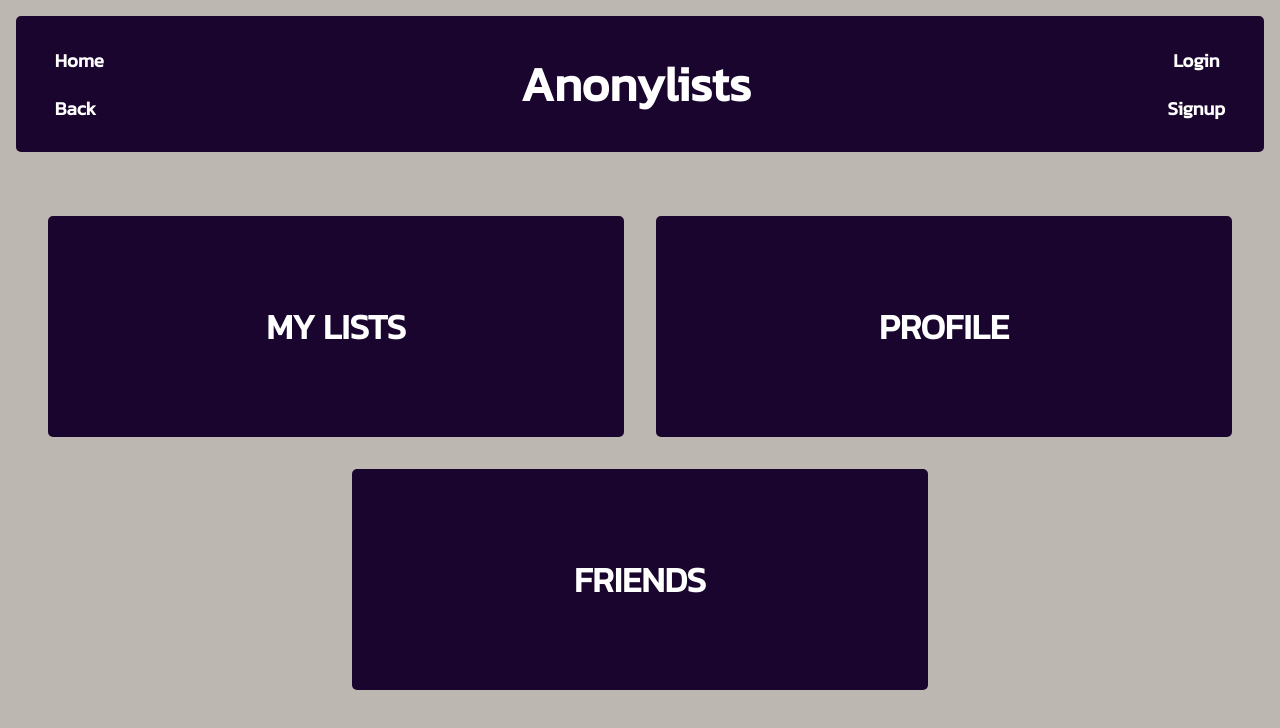
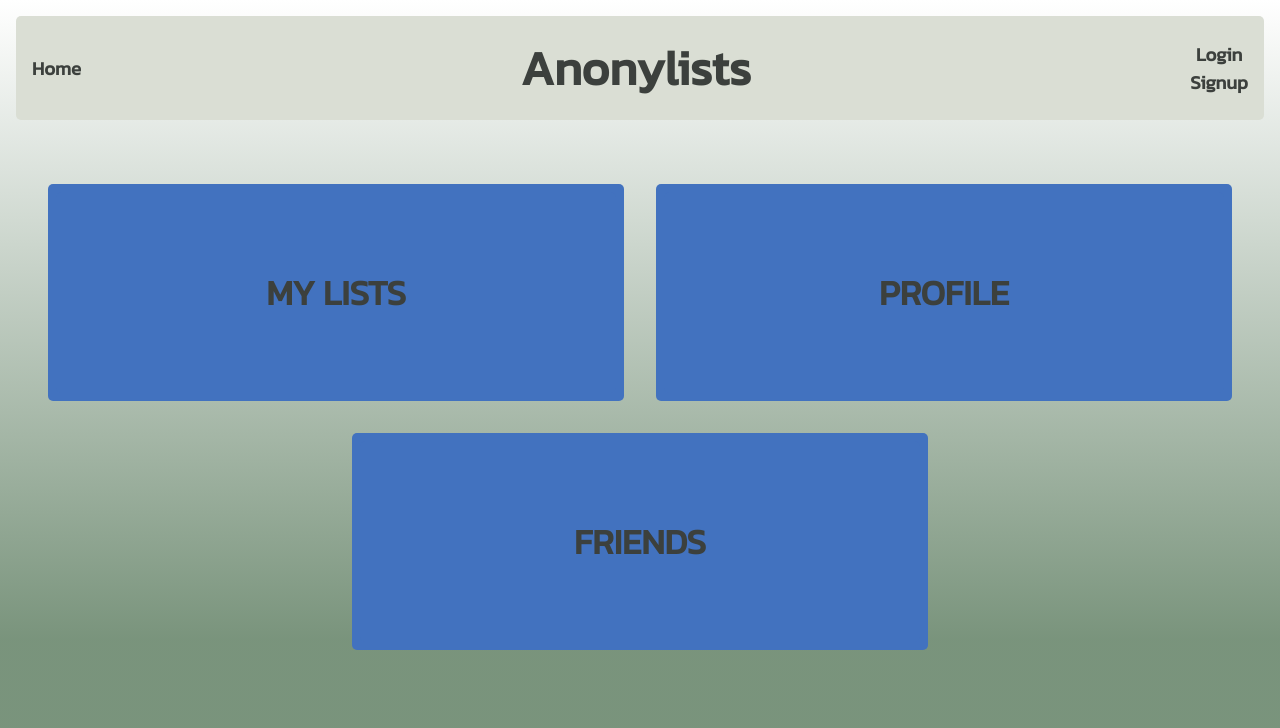
Before and after one commit to Ryobia/gift-list, a React (Create React App) app in the folder client/: page / in a window 1280 px wide. Shown: the top 728 px of the page. Built offline with nearby package versions, Linux system fonts and the light colour scheme.

Commit message:
some major color changes

```diff
--- a/client/src/components/BackBtn/index.js
+++ b/client/src/components/BackBtn/index.js
@@ -5,7 +5,7 @@ const BackBtn = () => {
 const navigate = useNavigate();
   return (
     <section className="backBtnSection" >
-        <div className="insetBtn" onClick={() => navigate(-1)}>
+        <div className="" onClick={() => navigate(-1)}>
             <h3>Back</h3>
         </div>
 
--- a/client/src/components/Header/index.js
+++ b/client/src/components/Header/index.js
@@ -1,6 +1,5 @@
 import React from "react";
 import { Link } from "react-router-dom";
-import BackBtn from "../BackBtn";
 
 import Auth from "../../utils/auth";
 
@@ -8,28 +7,27 @@ const Header = () => {
   return (
     <header>
       <nav>
-        <Link className="insetBtn" to="/">
+        <Link className="" to="/">
           <h3>Home</h3>
         </Link>
-        <BackBtn />
       </nav>
       <nav>
-        <Link className="insetBtn" to="/">
+        <Link className="" to="/">
           <h1>Anonylists</h1>
         </Link>
       </nav>
       {Auth.loggedIn() === false ? (
         <nav>
-          <Link className="insetBtn" to="/login">
+          <Link className="" to="/login">
             <h3>Login</h3>
           </Link>
-          <Link className="insetBtn" to="/signup">
+          <Link className="" to="/signup">
             <h3>Signup</h3>
           </Link>
         </nav>
       ) : (
         <nav>
-          <a className="insetBtn" onClick={() => Auth.logout()}>
+          <a className="" onClick={() => Auth.logout()}>
             <h3>Logout</h3>
           </a>
         </nav>
--- a/client/src/index.css
+++ b/client/src/index.css
@@ -1,12 +1,12 @@
 @import url("https://fonts.googleapis.com/css2?family=Kanit&display=swap");
 
 :root {
-  --color1: #1a052e;
-  --color2: #bcb8b1;
-  --color3: #39274b;
-  --color4: #353831;
-  --color5: #AD5D4E;
-  --color6: #3E78B2;
+  --color1: #DADED4;
+  --color2: #A3BCB6;
+  --color3: #3C403D;
+  --color4: #4272BF;
+  --color5: #FFFFFF;
+  --color6: #39603D;
 }
 
 * {
@@ -17,12 +17,14 @@
 }
 
 html {
-  height: 1vh;
+  height: 100%;
+  background: rgb(57,96,61);
+background: -moz-linear-gradient(0deg, rgba(57,96,61,0.6755077030812324) 20%, rgba(255,255,255,1) 100%);
+background: -webkit-linear-gradient(0deg, rgba(57,96,61,0.6755077030812324) 20%, rgba(255,255,255,1) 100%);
+background: linear-gradient(0deg, rgba(57,96,61,0.6755077030812324) 20%, rgba(255,255,255,1) 100%);
+filter: progid:DXImageTransform.Microsoft.gradient(startColorstr="#39603d",endColorstr="#ffffff",GradientType=1);
 }
 
-body {
-  background: var(--color2);
-}
 
 header {
   display: flex;
@@ -31,7 +33,7 @@ header {
   border-radius: 5px;
   padding: 1em;
   margin: 1em;
-  color: white;
+  color: var(--color3);
   align-items: center;
 }
 
@@ -40,13 +42,16 @@ header h1 {
 }
 
 nav a {
-  color: white;
+  color: var(--color3);
   display: flex;
   justify-content: center;
+  transition: .1s linear;
 }
 
 nav a:hover {
-  color: #c8c8c8;
+  scale: 1.01;
+  cursor: pointer;
+  color: black;
 }
 
 .loader {
@@ -65,21 +70,19 @@ nav a:hover {
 
 .insetBtn {
   border-radius: 5px;
-  border: solid 2px var(--color1);
   padding: 0.25em 0.8em;
   margin: 0.5em;
   transition: 0.3s;
-  background-color: var(--color1);
+  background-color: var(--color4);
 }
 
 .insetBtn:hover {
-  box-shadow: inset 0 0 0 2.5em var(--color3);
+  box-shadow: inset 0 0 0 2.5em var(--color1);
   cursor: pointer;
 }
 
 .insetBtnInverse {
   border-radius: 5px;
-  border: solid 2px var(--color2);
   padding: 0.25em 0.8em;
   margin: 0.5em;
   transition: 0.25s;
@@ -87,23 +90,23 @@ nav a:hover {
 }
 
 .insetBtnInverse:hover {
-  box-shadow: inset 0 0 0 2em var(--color4);
-  color: white;
+  box-shadow: inset 0 0 0 2em var(--color3);
+  color: var(--color5);
   cursor: pointer;
 }
 
 .homeSection a {
   width: 45%;
-  color: white;
+  color: var(--color3);
   border-radius: 5px;
   height: 100%;
   margin: 1em;
-  background-color: var(--color1);
+  background-color: var(--color4);
   text-align: center;
 }
 
 .homeSection div:hover {
-  background-color: var(--color3);
+  background-color: var(--color1);
   cursor: pointer;
 }
 
@@ -111,6 +114,7 @@ nav a:hover {
   padding: 2em;
   font-size: 35px;
 }
+
 
 
 @media (max-width: 750px) {
@@ -155,7 +159,7 @@ nav a:hover {
 }
 
 .sectionTitleDiv {
-  color: white;
+  color: var(--color3);
   border-radius: 5px;
   padding: 2em;
   margin: 1em;
@@ -166,7 +170,7 @@ nav a:hover {
 /* LOGIN ******************************************************************************************************************* */
 
 .loginSection {
-  color: white;
+  color: var(--color3);
   display: flex;
   flex-wrap: wrap;
   text-align: center;
@@ -245,12 +249,12 @@ label {
 }
 
 .needLoginSection {
-  background-color: var(--color1);
+  background-color: var(--color4);
   width: fit-content;
   margin: auto;
   padding: 1em;
   margin-top: 15em;
-  color: white;
+  color: var(--color1);
   border-radius: 5px;
   text-align: center;
 }
@@ -300,7 +304,7 @@ padding: 1em;
 
 .accountDiv {
   background-color: var(--color1);
-  color: white;
+  color: var(--color3);
   padding: 1em;
   border-radius: 5px;
   width: 60%;
@@ -322,7 +326,7 @@ padding: 1em;
 
 .accountForm div {
   width: 80%;
-  color: white;
+  color: var(--color3);
 }
 
 .infoBtnDiv {
@@ -405,7 +409,7 @@ padding: 1em;
 }
 
 .createListComponent {
-  color: white;
+  color: var(--color3);
   border-radius: 5px;
   padding: 2em;
   margin: 1em;
@@ -414,7 +418,7 @@ padding: 1em;
 }
 
 .editItem:hover {
-  background-color: var(--color3);
+  background-color: var(--color4);
 }
 .myListLeft {
   width: 35%;
@@ -439,7 +443,7 @@ padding: 1em;
 
 .listDivEl a {
   background-color: var(--color1);
-  color: white;
+  color: var(--color3);
   text-align: center;
   width: 80%;
   padding: 1em;
@@ -450,13 +454,13 @@ padding: 1em;
 
 .listDivEl a:hover {
   cursor: pointer;
-  background-color: var(--color3);
+  background-color: var(--color4);
   scale: 1.01;
 }
 
 .listDivEl a {
   background-color: var(--color1);
-  color: white;
+  color: var(--color3);
   padding: 1em;
   border-radius: 5px;
   transition: 0.2s;
@@ -464,7 +468,7 @@ padding: 1em;
 
 .reactTrashList {
   background-color: var(--color1);
-  color: white;
+  color: var(--color3);
   padding: 1em;
   margin: auto;
   border-radius: 5px;
@@ -473,7 +477,7 @@ padding: 1em;
 
 .reactTrash {
   background-color: var(--color1);
-  color: white;
+  color: var(--color3);
   padding: 1em;
   border-radius: 5px;
   transition: 0.2s;
@@ -514,10 +518,18 @@ padding: 1em;
 }
 
 .itemMapDiv .itemSortDiv {
+  display: flex;
+  flex-wrap: wrap;
+  justify-content: space-evenly;
+  text-align: center;
   width: 90%;
   padding: 1em;
   border-radius: 5px;
-  background-color: var(--color6);
+  background-color: var(--color4);
+}
+
+.itemSortDiv h3 {
+  width: 100%;
 }
 
 .itemMapDiv div a {
@@ -525,11 +537,11 @@ padding: 1em;
   background-color: var(--color1);
   border-radius: 5px;
   margin: 1em;
-  color: white;
+  color: var(--color3);
 }
 
 .itemMapDiv div a:hover {
-  background-color: var(--color3);
+  background-color: var(--color4);
 }
 
 .itemMapDiv div span {
@@ -710,7 +722,7 @@ padding: 1em;
   .listIcon {
     display: flex;
     justify-content: space-around;
-    color: white;
+    color: var(--color3);
   }
   .listIcon span {
     width: fit-content;
--- a/client/src/pages/Profile.js
+++ b/client/src/pages/Profile.js
@@ -90,8 +90,9 @@ const Profile = () => {
 
   useEffect(() => {
     getIsItemLoaded();
+    if (data) {
     setChangeInfoState({ username: data.me.username, email: data.me.email });
-
+    }
   }, [data]);
 
   if (Auth.loggedIn() === true) {
--- a/client/src/pages/SingleList.js
+++ b/client/src/pages/SingleList.js
@@ -90,10 +90,12 @@ const SingleList = () => {
                     ))}
                   </span>
                 </p>
+              {isOwnList ?
                 <div id="listIcon" className="listIcon">
                 <span ><BsPlusCircleFill onClick={() => {setModalOpen(true); setModalView('createItem')}}/></span>
                 <span ><BsPersonPlusFill onClick={() => {setModalOpen(true); setModalView('addUser')}}/></span>
                 </div>
+              :null}
               </div>
               {isOwnList ?
               <div className="listHidden">
@@ -104,7 +106,13 @@ const SingleList = () => {
             </div>
             {itemsArray.length > 0 ? (
               <div className="itemMapDiv">
-                <div className="itemSortDiv">SORTING DIV</div>
+                <div className="itemSortDiv">
+                  <h3>Sorting Options</h3>
+                  <button className="insetBtnInverse">Newest First</button>
+                  <button className="insetBtnInverse">Oldest First</button>
+                  <button className="insetBtnInverse">Price low to high</button>
+                  <button className="insetBtnInverse">Price high to low</button>
+                    </div>
                 {itemsArray.map((item) => (
                   <div key={item._id}>
                     <Link
```
